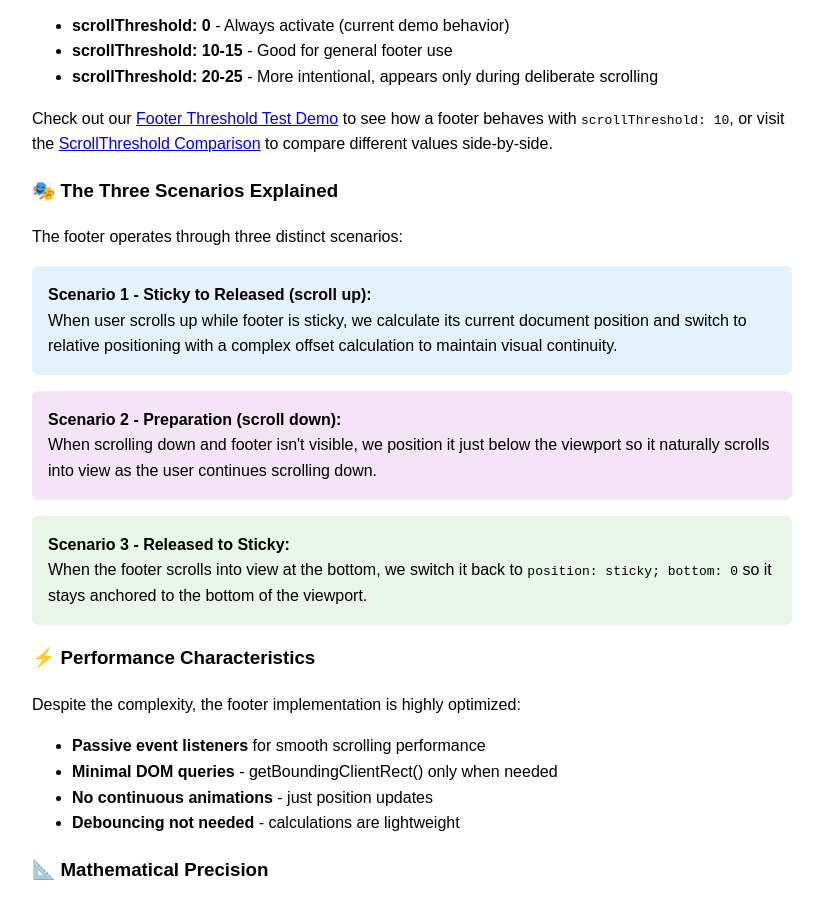
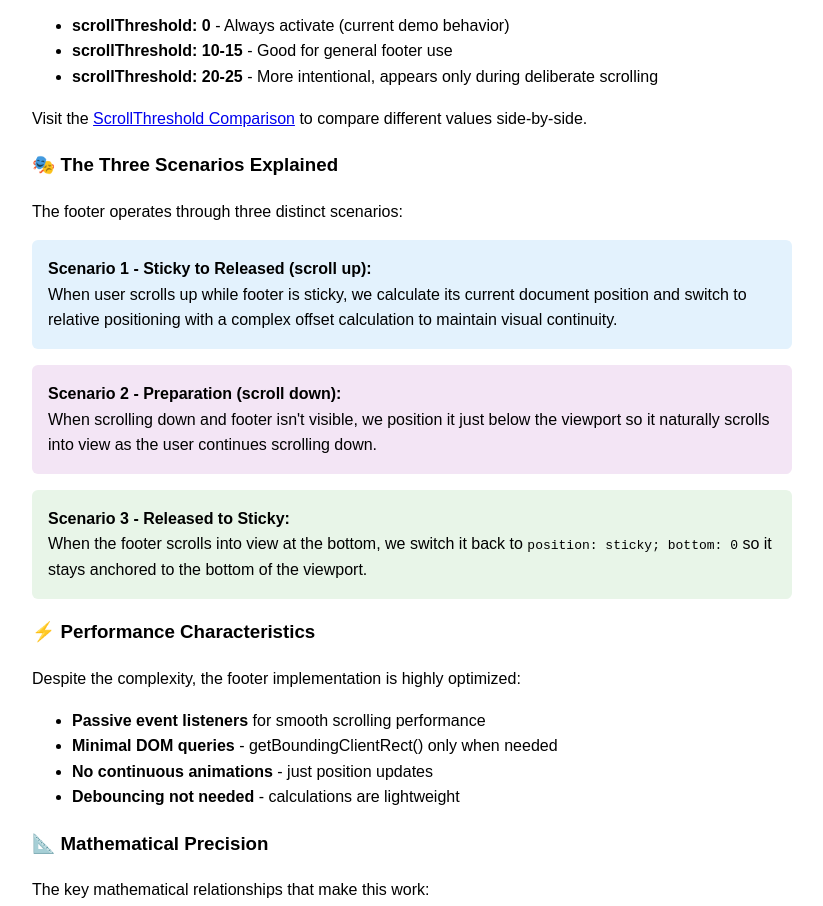
Before and after one commit to kadykov/natural-sticky, a website with bundled scripts: page demo/footer-only.html in a window 1280 px wide. Shown: the part 2879-3785 px from the top of the page, without its empty margins (228-1051 px from the left). Built offline with nearby package versions, Linux system fonts and the light colour scheme.

Commit message:
docs: simplify footer demo links and remove redundant text

```diff
--- a/demo/footer-only.html
+++ b/demo/footer-only.html
@@ -236,12 +236,7 @@ export function naturalStickyBottom(element: HTMLElement) {
           </li>
         </ul>
         <p>
-          Check out our
-          <a href="footer-threshold.html" target="_blank"
-            >Footer Threshold Test Demo</a
-          >
-          to see how a footer behaves with <code>scrollThreshold: 10</code>, or
-          visit the
+          Visit the
           <a href="scroll-threshold-demo.html" target="_blank"
             >ScrollThreshold Comparison</a
           >
```
